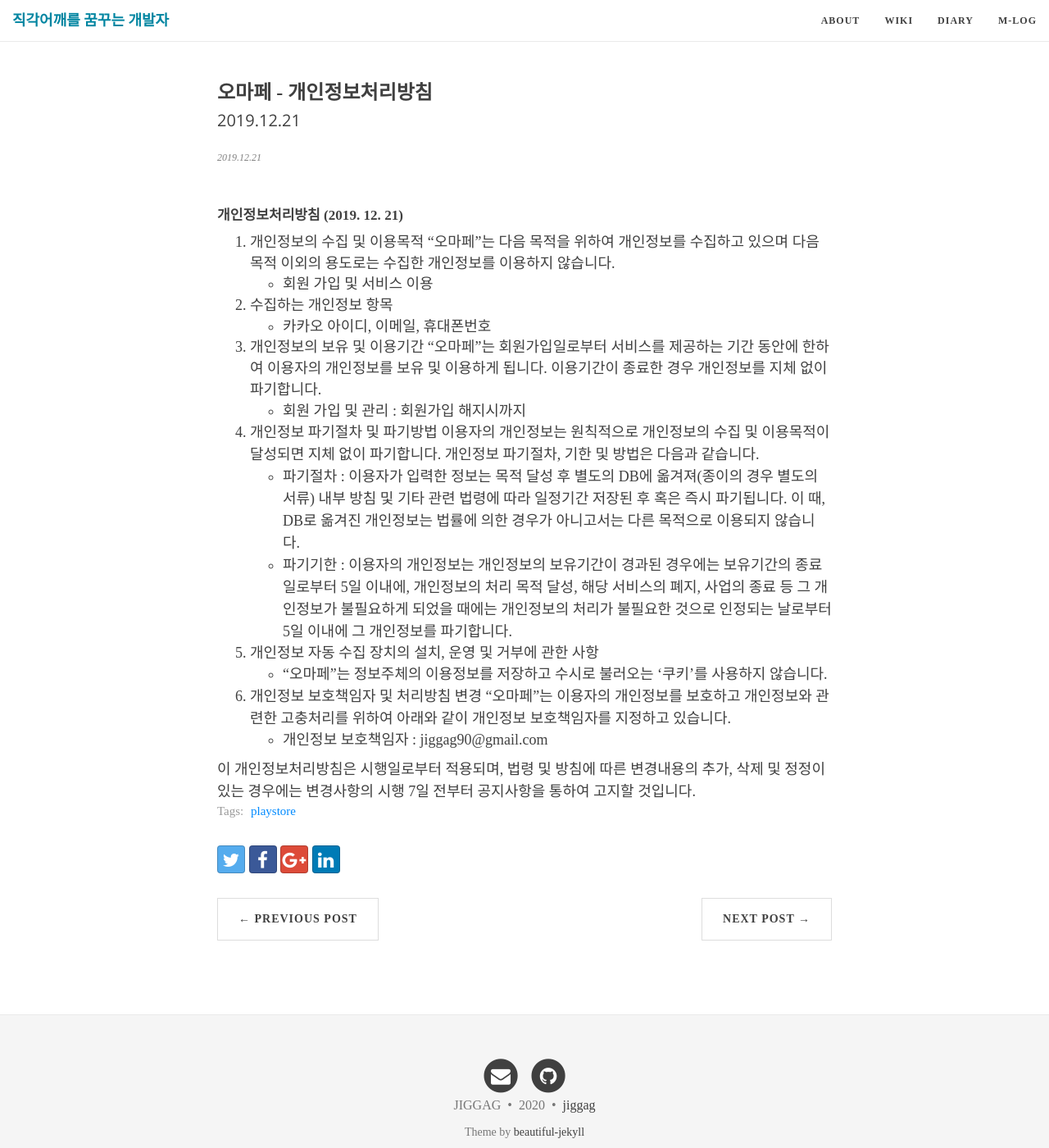
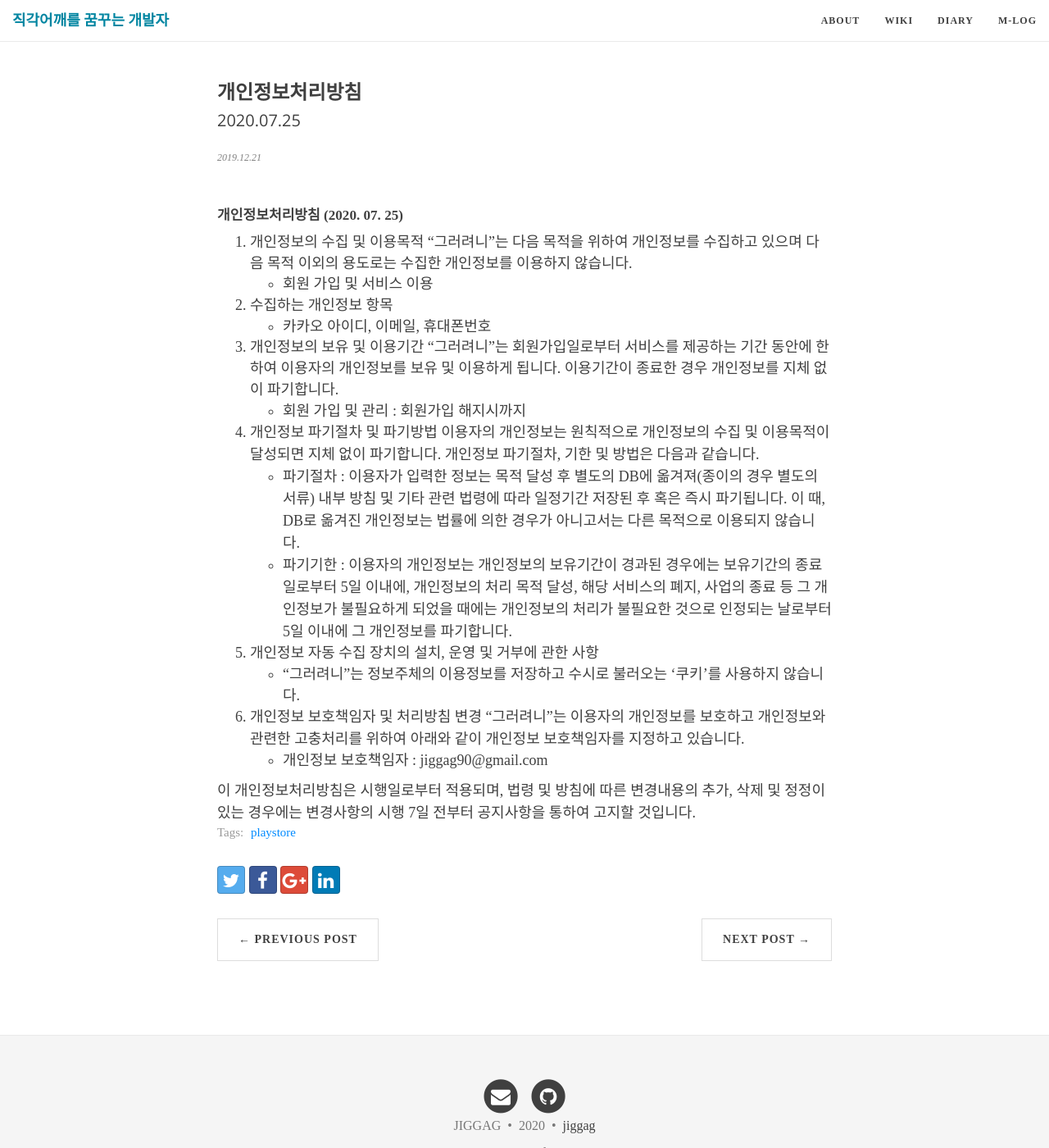
Before and after one commit to jiggag/jiggag.github.io, a Jekyll site: the page built from _posts/2019-12/2019-12-21-개인정보처리방침.md, in a window 1280 px wide and 1400 px high. Shown: the whole window at 82% size. Built offline with Jekyll 4.4.1, drawn with Linux system fonts in a browser that asks for light colours; nearby versions of some CDN libraries; comment, search, counter and statistics services are not loaded.

Commit message:
Update and rename 2019-12-21-omf-개인정보처리방침.md to 2019-12-21-개인정보처리방침.md

```diff
--- a/_posts/2019-12/2019-12-21-omf-개인정보처리방침.md
+++ b/_posts/2019-12/2019-12-21-개인정보처리방침.md
@@ -1,20 +1,20 @@
 ---
 layout: post
 published: true
-title : 오마페 - 개인정보처리방침
-subtitle : 2019.12.21
+title : 개인정보처리방침
+subtitle : 2020.07.25
 tags: [playstore]
 ---
-## 개인정보처리방침 (2019. 12. 21)
+## 개인정보처리방침 (2020. 07. 25)
 1. 개인정보의 수집 및 이용목적
-"오마페"는 다음 목적을 위하여 개인정보를 수집하고 있으며 다음 목적 이외의 용도로는 수집한 개인정보를 이용하지 않습니다.
+"그러려니"는 다음 목적을 위하여 개인정보를 수집하고 있으며 다음 목적 이외의 용도로는 수집한 개인정보를 이용하지 않습니다.
     - 회원 가입 및 서비스 이용
 
 2. 수집하는 개인정보 항목
     - 카카오 아이디, 이메일, 휴대폰번호
 
 3. 개인정보의 보유 및 이용기간
-"오마페"는 회원가입일로부터 서비스를 제공하는 기간 동안에 한하여 이용자의 개인정보를 보유 및 이용하게 됩니다. 이용기간이 종료한 경우 개인정보를 지체 없이 파기합니다.
+"그러려니"는 회원가입일로부터 서비스를 제공하는 기간 동안에 한하여 이용자의 개인정보를 보유 및 이용하게 됩니다. 이용기간이 종료한 경우 개인정보를 지체 없이 파기합니다.
     - 회원 가입 및 관리 : 회원가입 해지시까지
 
 4. 개인정보 파기절차 및 파기방법
@@ -25,10 +25,10 @@
     - 파기기한 : 이용자의 개인정보는 개인정보의 보유기간이 경과된 경우에는 보유기간의 종료일로부터 5일 이내에, 개인정보의 처리 목적 달성, 해당 서비스의 폐지, 사업의 종료 등 그 개인정보가 불필요하게 되었을 때에는 개인정보의 처리가 불필요한 것으로 인정되는 날로부터 5일 이내에 그 개인정보를 파기합니다.
 
 5. 개인정보 자동 수집 장치의 설치, 운영 및 거부에 관한 사항
-    - "오마페"는 정보주체의 이용정보를 저장하고 수시로 불러오는 ‘쿠키’를 사용하지 않습니다.
+    - "그러려니"는 정보주체의 이용정보를 저장하고 수시로 불러오는 ‘쿠키’를 사용하지 않습니다.
 
 6. 개인정보 보호책임자 및 처리방침 변경
-"오마페"는 이용자의 개인정보를 보호하고 개인정보와 관련한 고충처리를 위하여 아래와 같이 개인정보 보호책임자를 지정하고 있습니다.
+"그러려니"는 이용자의 개인정보를 보호하고 개인정보와 관련한 고충처리를 위하여 아래와 같이 개인정보 보호책임자를 지정하고 있습니다.
 
     - 개인정보 보호책임자 : jiggag90@gmail.com
 
```
